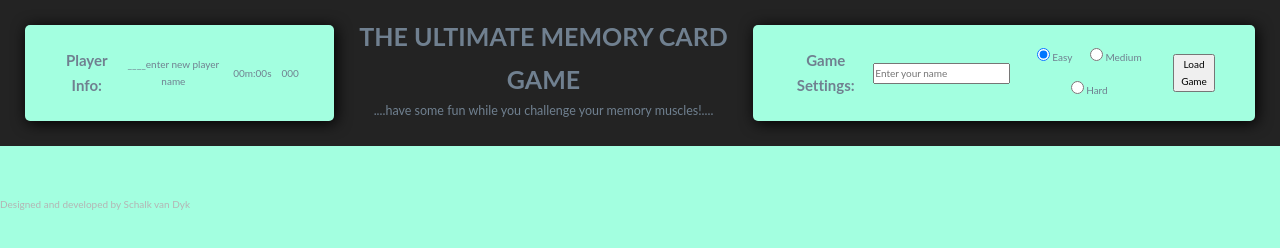
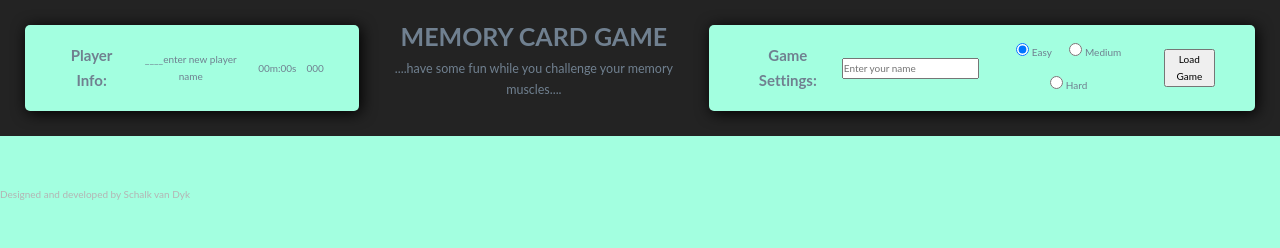
Before and after one commit to SVDwebtech/memoryGame014, a website: page index.html in a window 1280 px wide. Drawn offline with Linux system fonts and the light colour scheme.

Commit message:
change content of primary heading
    * change game heading name content
    * change game heading paragraph content

```diff
--- a/index.html
+++ b/index.html
@@ -36,8 +36,8 @@
             </div>
 
             <div class="gameInfo__gameHeading heading-primary u-margin-medium-div-bottom">
-                <h1 class="heading-primary--main">The ultimate memory card game</h1>
-                <p class="heading-primary--sub">....Have some fun while you challenge your memory muscles!....</p>
+                <h1 class="heading-primary--main">Memory card game</h1>
+                <p class="heading-primary--sub">....Have some fun while you challenge your memory muscles....</p>
             </div>
 
             <div class="gameInfo__gameSettings">
```
